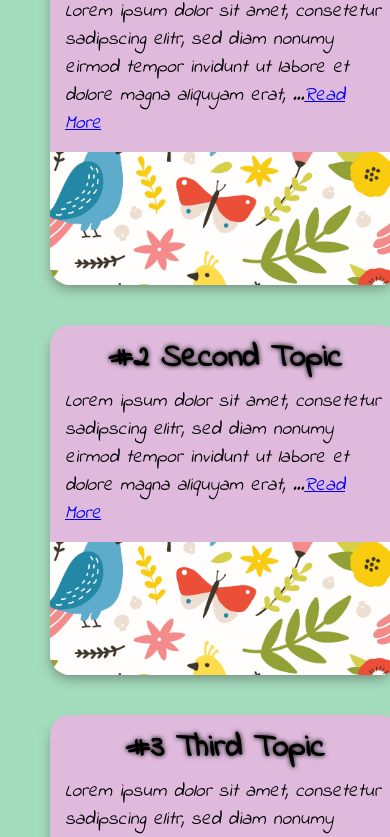
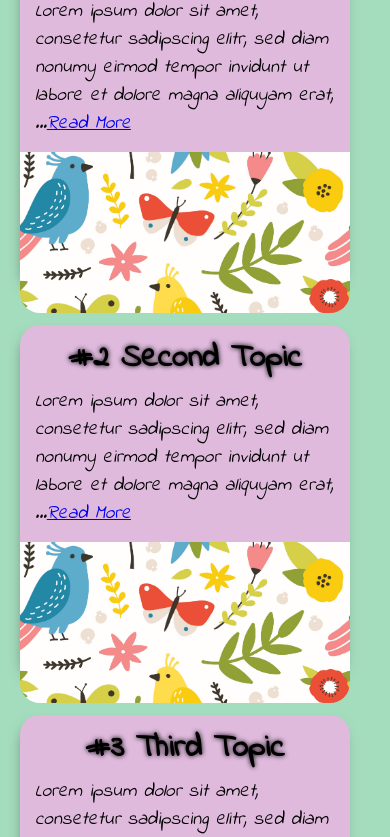
Before and after one commit to TinaPalp/TinaPalp.github.io, a plain HTML site: page BlogPage/index.html in a window 390 px wide. Shown: the part 707-1544 px from the top of the page. Drawn offline with Linux system fonts and the light colour scheme.

Commit message:
Update style.css

```diff
--- a/BlogPage/css/style.css
+++ b/BlogPage/css/style.css
@@ -32,13 +32,69 @@ body {
     /*border: 2px solid yellow;*/
   }
 
-@media(max-width:350px){
+@media(max-width:330px){
+
   .blog-cards-section{
     display: block;
 }
 
-.blog-card{
-    width:100%;
-    margin-bottom: 40px;
+.blog-card {
+    width: 100%;
+    margin-bottom: 60px;
 }
+
+
+.blog-card .blog-image{
+  width: 100%;
+  height: 35%;
+  margin-bottom: 40px;
+
 }
+
+.blog-content h1.name-heading{
+  font-size: 1.5em;
+}
+
+.mainheading p.tagline{
+  font-size: 25px;
+}
+
+}
+
+@media(max-width:413px){
+
+  .blog-cards-section{
+      display: block;
+      padding-right: 40px;
+      padding-left: 20px;
+  }
+
+  .blog-card{
+      width:100%;
+      margin-bottom: 40px;
+  }
+
+  .blog-card .blog-image{
+      width:100%;
+      height: 40%;
+  }
+}
+
+@media(max-width:460px){
+
+  .blog-cards-section{
+      display: block;
+      padding-right: 40px;
+      padding-left: 20px;
+  }
+
+  .blog-card{
+      width:100%;
+      margin-bottom: 40px;
+  }
+
+  .blog-card .blog-image{
+      width:100%;
+      height: 46%;
+  }
+}
```
